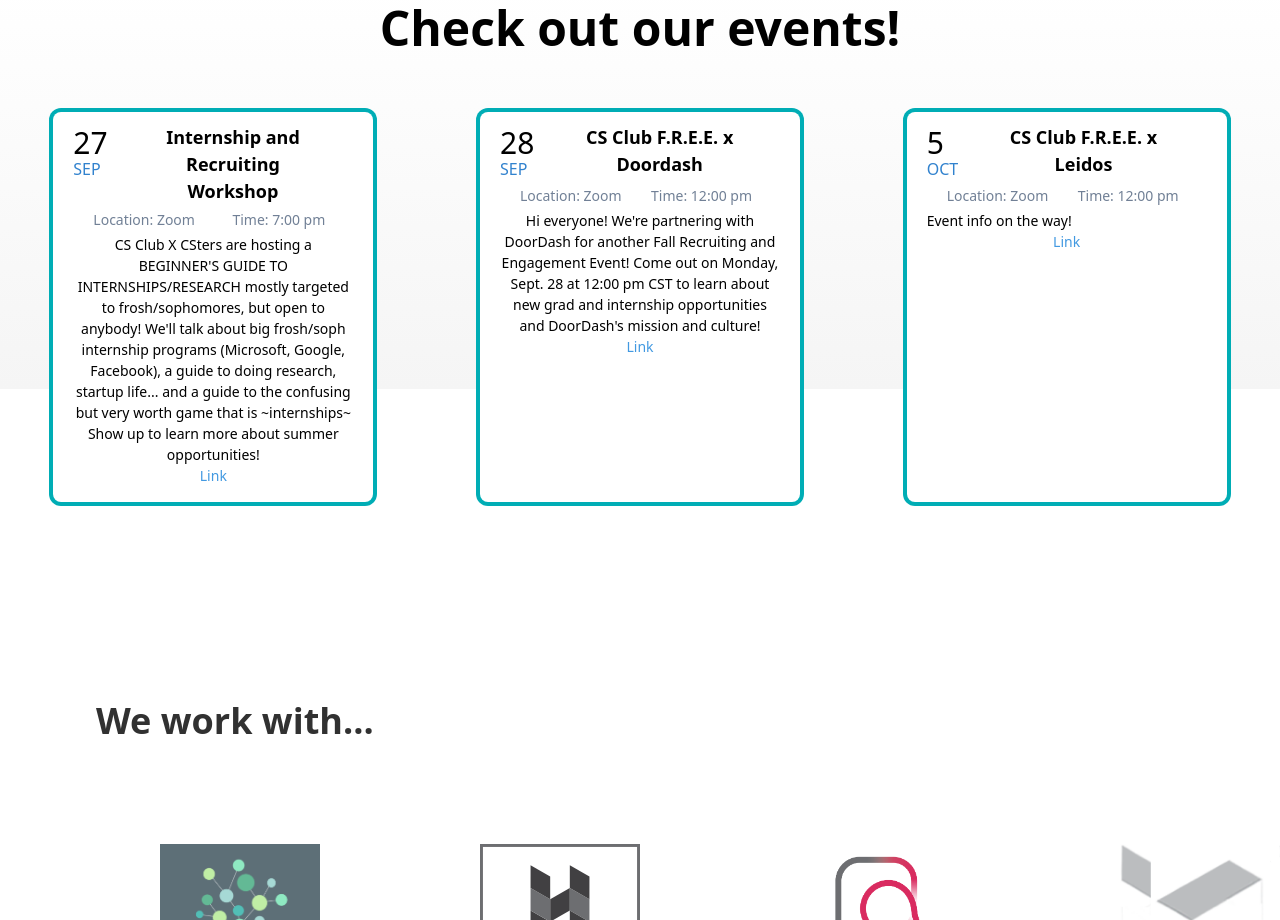
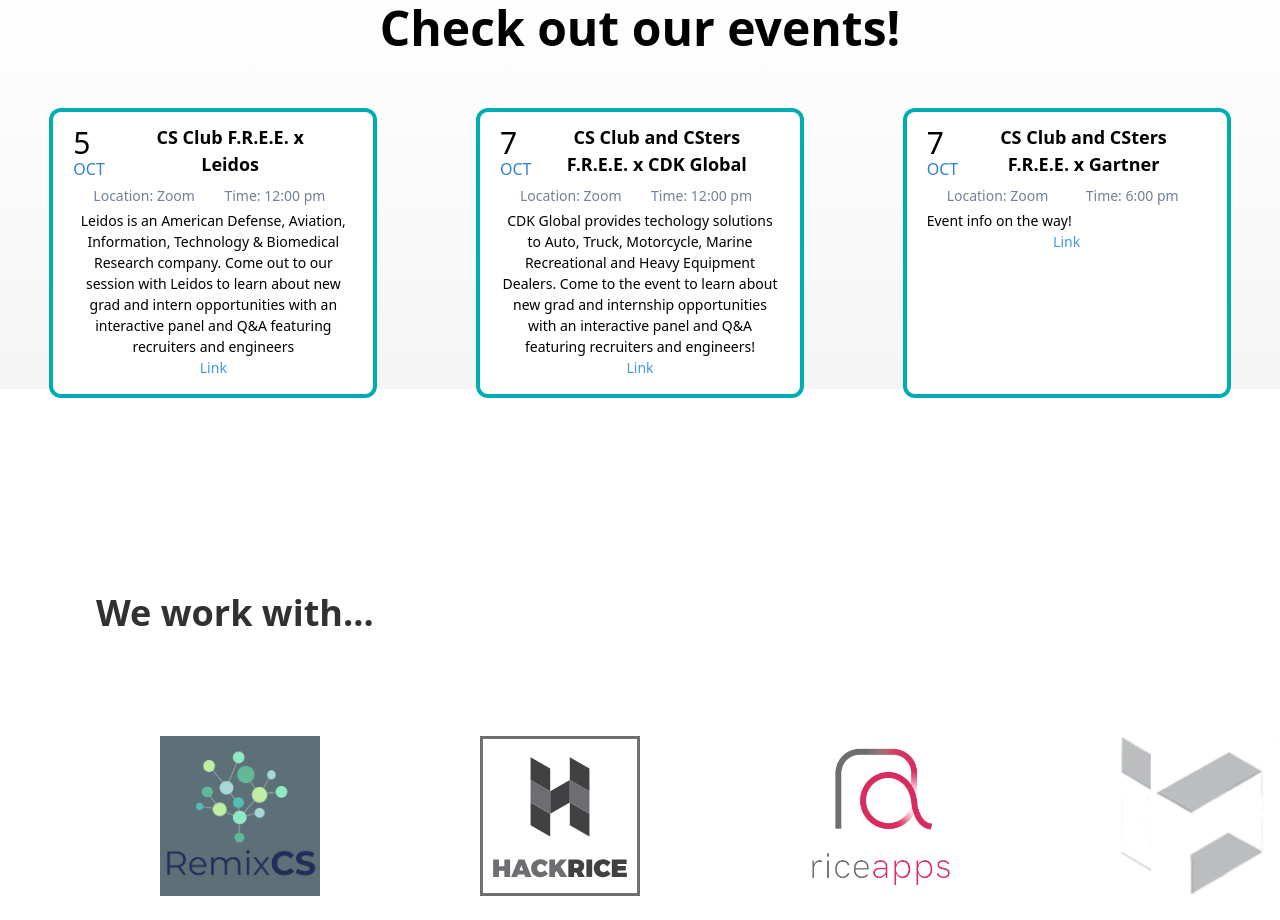
Before and after one commit to riceucsclub/website, a React (Create React App) app: page / in a window 1280 px wide. Shown: the part 1620-2540 px from the top of the page. Built offline with nearby package versions, Linux system fonts and the light colour scheme.

Commit message:
events update oct3

```diff
--- a/src/Files/allEvents.js
+++ b/src/Files/allEvents.js
@@ -83,37 +83,50 @@ export default [
     //     at Paycom from the recruiter and developers themselves! Can't wait to see you there!`,
     //     "link": `https://www.facebook.com/events/327019468631847`,
     // },
-    {
-        "title": "Internship and Recruiting Workshop",
-        "month": "SEP",
-        "day": "27",
-        "time": "7:00 pm",
-        "locale": "Zoom",
-        "desc": ` CS Club X CSters are hosting a BEGINNER'S GUIDE TO INTERNSHIPS/RESEARCH mostly targeted
-        to frosh/sophomores, but open to anybody! We'll talk about big frosh/soph internship programs
-        (Microsoft, Google, Facebook), a guide to doing research, startup life... and a guide to the
-        confusing but very worth game that is ~internships~ Show up to learn more about summer opportunities!`,
-        "link": `https://fb.me/e/1LixleHtL`,
-    },
-    {
-        "title": "CS Club F.R.E.E. x Doordash",
-        "month": "SEP",
-        "day": "28",
-        "time": "12:00 pm",
-        "locale": "Zoom",
-        "desc": `Hi everyone! We're partnering with DoorDash for another Fall Recruiting and Engagement Event!
-        Come out on Monday, Sept. 28 at 12:00 pm CST to learn about new grad and internship opportunities and
-        DoorDash's mission and culture!`,
-        "link": `https://www.facebook.com/events/334366414466087`,
-    },
+    // {
+    //     "title": "Internship and Recruiting Workshop",
+    //     "month": "SEP",
+    //     "day": "27",
+    //     "time": "7:00 pm",
+    //     "locale": "Zoom",
+    //     "desc": ` CS Club X CSters are hosting a BEGINNER'S GUIDE TO INTERNSHIPS/RESEARCH mostly targeted
+    //     to frosh/sophomores, but open to anybody! We'll talk about big frosh/soph internship programs
+    //     (Microsoft, Google, Facebook), a guide to doing research, startup life... and a guide to the
+    //     confusing but very worth game that is ~internships~ Show up to learn more about summer opportunities!`,
+    //     "link": `https://fb.me/e/1LixleHtL`,
+    // },
+    // {
+    //     "title": "CS Club F.R.E.E. x Doordash",
+    //     "month": "SEP",
+    //     "day": "28",
+    //     "time": "12:00 pm",
+    //     "locale": "Zoom",
+    //     "desc": `Hi everyone! We're partnering with DoorDash for another Fall Recruiting and Engagement Event!
+    //     Come out on Monday, Sept. 28 at 12:00 pm CST to learn about new grad and internship opportunities and
+    //     DoorDash's mission and culture!`,
+    //     "link": `https://www.facebook.com/events/334366414466087`,
+    // },
     {
         "title": "CS Club F.R.E.E. x Leidos",
         "month": "OCT",
         "day": "5",
         "time": "12:00 pm",
         "locale": "Zoom",
-        "desc": `Event info on the way!`,
-        "link": `LINK NOT READY`,
+        "desc": `Leidos is an American Defense, Aviation, Information, Technology & Biomedical Research company.
+        Come out to our session with Leidos to learn about new grad and intern opportunities with an interactive
+        panel and Q&A featuring recruiters and engineers`,
+        "link": `https://fb.me/e/1B8Q9Td6k`,
+    },
+    {
+        "title": "CS Club and CSters F.R.E.E. x CDK Global",
+        "month": "OCT",
+        "day": "7",
+        "time": "12:00 pm",
+        "locale": "Zoom",
+        "desc": `CDK Global provides techology solutions to Auto, Truck, Motorcycle, Marine Recreational and
+        Heavy Equipment Dealers. Come to the event to learn about new grad and internship opportunities with
+        an interactive panel and Q&A featuring recruiters and engineers!`,
+        "link": `https://fb.me/e/1aNyQ9B7s`,
     },
     {
         "title": "CS Club and CSters F.R.E.E. x Gartner",
```
